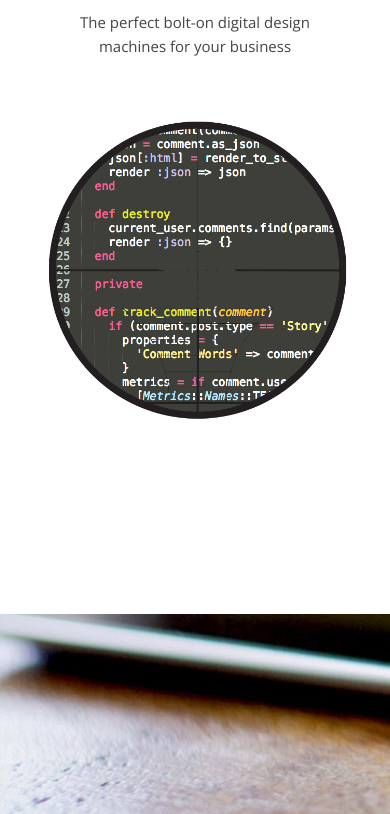
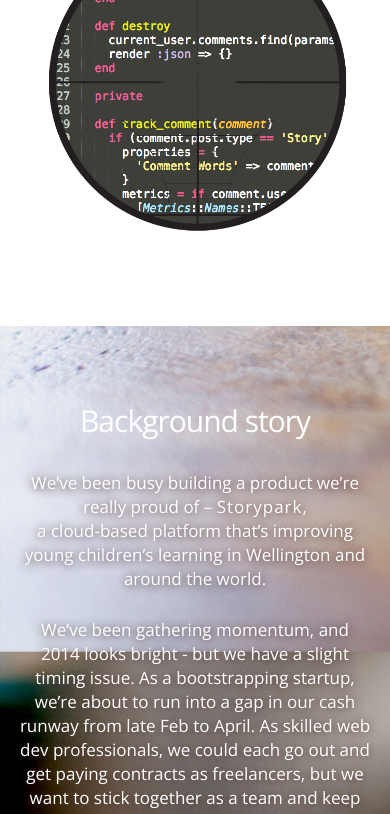
Before and after one commit to jamiearthur/jamiearthur.github.io, a plain HTML site: page index.html in a window 390 px wide. Shown: the part 325-1139 px from the top of the page. Drawn offline with nearby package versions, Linux system fonts and the light colour scheme.

Commit message:
responsive fix

```diff
--- a/css/style.css
+++ b/css/style.css
@@ -341,11 +341,11 @@
 /* Mobile */
 @media screen and (max-width: 480px) {
 
-	.slide{
+	.slide {
 		background-attachment: fixed;
+		position: relative;
+		padding: 50px 0;
 		width:100%;
-		position: relative;
-		padding:150px 0;
 	}
 
 	#slide1 img, #slide3 img {
@@ -361,6 +361,14 @@
 		float: none;
 		padding: 0 10%;
 		width: 100%;
+	}
+
+	#slide1 h1, #slide2 h1, #slide3 h1, #slide4 h1, #slide5 h1 {
+		font-size: 30px;
+	}
+
+	#slide1 p, #slide2 p, #slide3 p, #slide4 p, #slide5 p {
+		font-size: 17px;
 	}
 
 	.photo {
```
